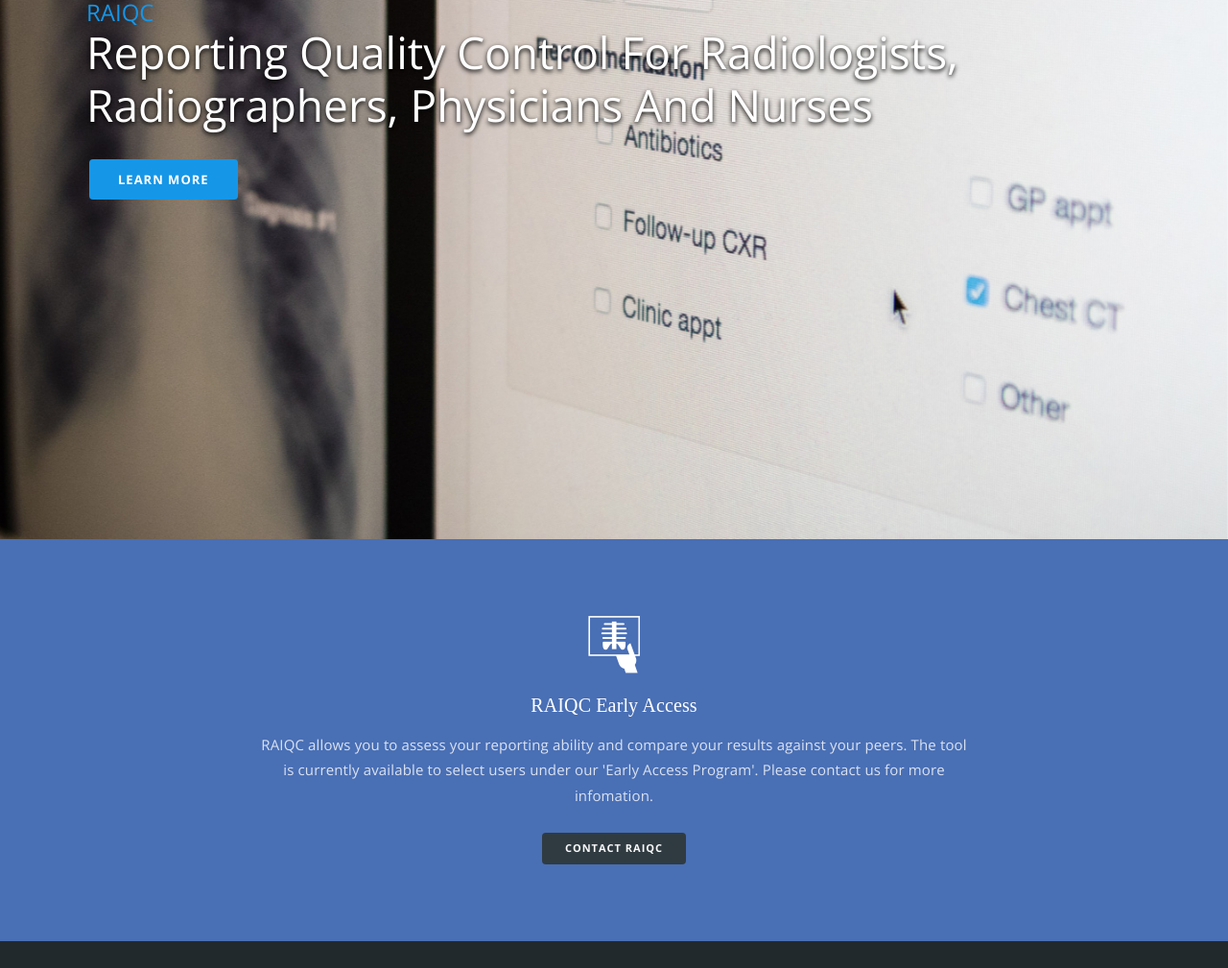
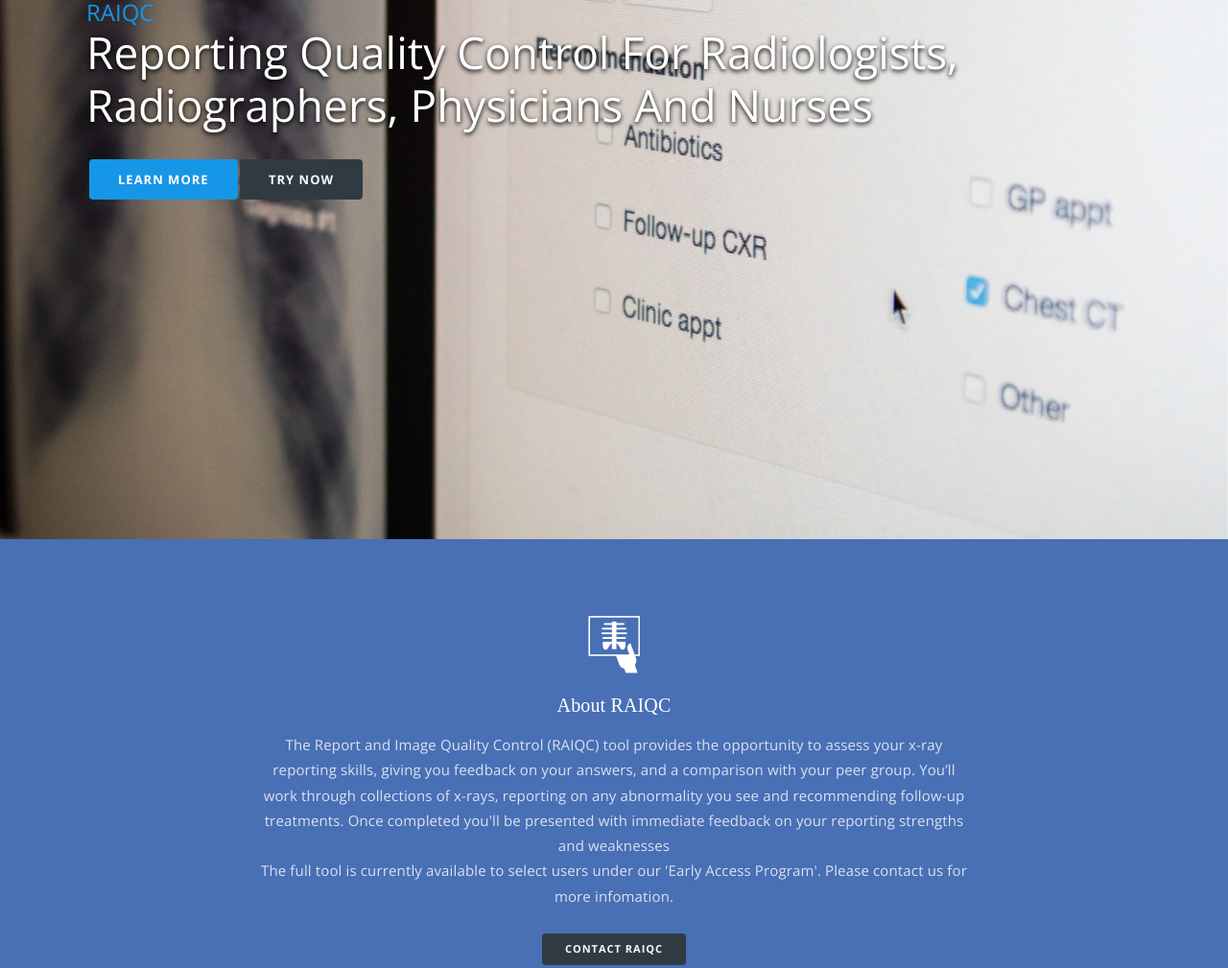
Before and after one commit to incuna/ouh-raiqc-public-website, a plain HTML site: page index.html in a window 1280 px wide. Shown: the part 288-1297 px from the top of the page at 96% size. Drawn offline with nearby package versions, Linux system fonts and the light colour scheme; files whose address does not match are found by name; a web font is replaced by a local one.

Commit message:
updated copy and added link to tool

```diff
--- a/index.html
+++ b/index.html
@@ -76,7 +76,7 @@
                         <i class="fa fa-bars"></i>
                     </button>
                     <a class="navbar-brand" href="index.html">
-                        <img src="images/logo-118x60.png" alt="RAIQC logo">   <!-- Replace with your Logo -->
+                        <img src="images/logo-118x60.png" alt="RAIQC logo">
                     </a>
                 </div>
 
@@ -84,6 +84,7 @@
                     <ul class="nav navbar-nav navbar-right">
                         <li class="active"><a href="#">Home</a></li>
                         <li class="mega-sub-menu"><a href="#about">About</a></li>
+                        <li class=""><a href="report.raiqc.com">Access the tool</a></li>
                     </ul>
                 </div>
             </div>
@@ -180,7 +181,7 @@
                     </a>
 
                     <!-- Button -->
-                   <!--  <a href="https://demo.raiqc.com" class="tp-caption btn btn-black rs-parallaxlevel-0 hidden-xs tp-resizeme"
+                   <a href="https://report.raiqc.com" class="tp-caption btn btn-black rs-parallaxlevel-0 hidden-xs tp-resizeme"
                         id="slide-1-button-2"
                         data-x="['left','left','left','left']" data-hoffset="['210','210','210','210']"
                         data-y="['middle','middle','middle','middle']" data-voffset="['50','50','50','50']"
@@ -198,7 +199,7 @@
                         data-responsive_offset="on"
                         data-responsive="on"
                         style="z-index: 12;">TRY NOW
-                    </a> -->
+                    </a>
                 </li>
 
                 </li>
@@ -215,8 +216,9 @@
                     <div class="iconbox-4">
                         <i class="med-icon icon-i-imaging-root-category"></i>
                         <br><br>
-                        <h4 class="heading">RAIQC Early Access</h4>
-                        <p>RAIQC allows you to assess your reporting ability and compare your results against your peers. The tool is currently available to select users under our 'Early Access Program'. Please contact us for more infomation.<p>
+                        <h4 class="heading">About RAIQC</h4>
+                        <p>The Report and Image Quality Control (RAIQC) tool provides the opportunity to assess your x-ray reporting skills, giving you feedback on your answers, and a comparison with your peer group. You’ll work through collections of x-rays, reporting on any abnormality you see and recommending follow-up treatments. Once completed you'll be presented with immediate feedback on your reporting strengths and weaknesses</p>
+                        <p>The full tool is currently available to select users under our 'Early Access Program'. Please contact us for more infomation.<p>
                         <br>
                         <a href="mailto:info@raiqc.com" class="btn btn-black btn-sm">Contact RAIQC</a>
                     </div>
```
